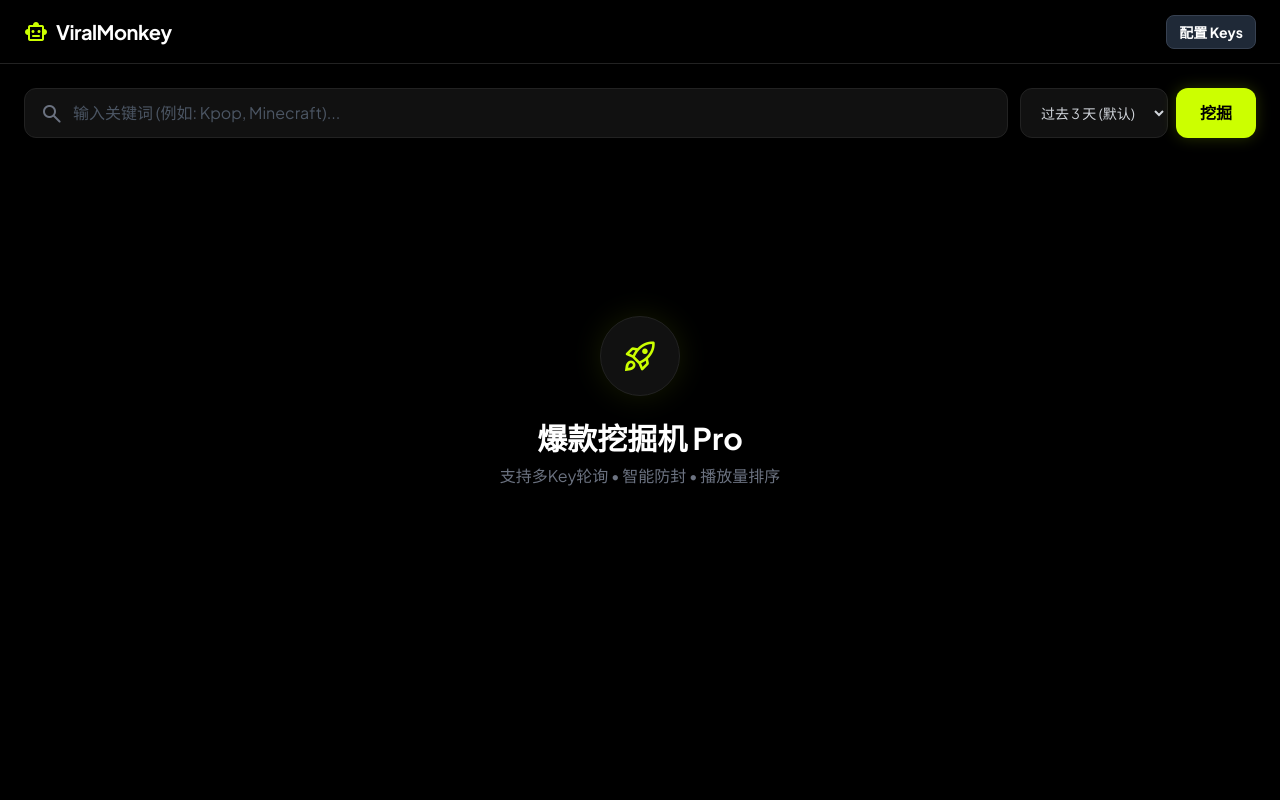
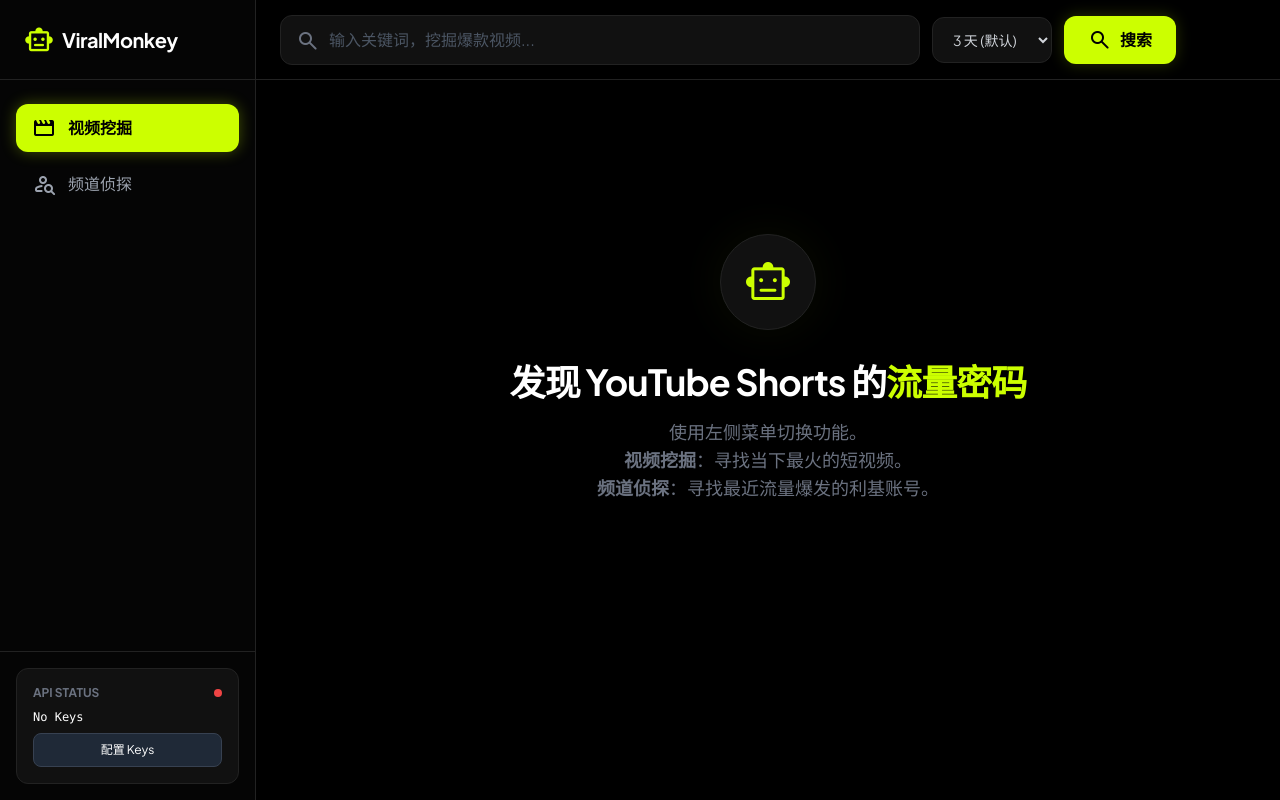
Before and after one commit to guanyishuaige/viral-engine-web, a Flask app: page / in a window 1280 px wide. Run offline with Flask 3, Linux system fonts and the light colour scheme; some libraries are stand-ins or nearby versions.

Commit message:
Add files via upload

```diff
--- a/templates/index.html
+++ b/templates/index.html
@@ -3,7 +3,7 @@
 <head>
     <meta charset="utf-8"/>
     <meta name="viewport" content="width=device-width, initial-scale=1.0"/>
-    <title>ViralMonkey Pro - 播放量霸榜</title>
+    <title>ViralMonkey Pro</title>
     <script src="https://cdn.tailwindcss.com"></script>
     <link href="https://fonts.googleapis.com/css2?family=Plus+Jakarta+Sans:wght@400;500;600;700&family=Material+Symbols+Rounded" rel="stylesheet"/>
     <script>
@@ -11,91 +11,150 @@
             darkMode: "class",
             theme: {
                 extend: {
-                    colors: { "bg-main": "#000", "primary": "#ccff00", "bg-card": "#111", "border-color": "#222" },
+                    colors: { "bg-main": "#000", "primary": "#ccff00", "bg-sidebar": "#050505", "bg-card": "#111", "border-color": "#222" },
                     fontFamily: { "sans": ["Plus Jakarta Sans", "sans-serif"] },
                 }
             }
         }
     </script>
     <style>
-        /* --- 核心修改：从瀑布流改为标准网格布局 --- */
-        .video-grid {
-            display: grid;
-            grid-template-columns: repeat(2, 1fr); /* 手机端 2 列 */
-            gap: 1rem;
-        }
-        @media (min-width: 768px) {
-            .video-grid { grid-template-columns: repeat(3, 1fr); gap: 1.5rem; } /* 平板 3 列 */
-        }
-        @media (min-width: 1024px) {
-            .video-grid { grid-template-columns: repeat(4, 1fr); } /* 笔记本 4 列 */
-        }
-        @media (min-width: 1440px) {
-            .video-grid { grid-template-columns: repeat(5, 1fr); } /* 大屏 5 列 */
-        }
+        .video-grid { display: grid; grid-template-columns: repeat(2, 1fr); gap: 1rem; }
+        @media (min-width: 768px) { .video-grid { grid-template-columns: repeat(3, 1fr); gap: 1.5rem; } }
+        @media (min-width: 1024px) { .video-grid { grid-template-columns: repeat(4, 1fr); } }
+        @media (min-width: 1440px) { .video-grid { grid-template-columns: repeat(5, 1fr); } }
+
+        /* 频道列表的 Grid */
+        .channel-grid { display: grid; grid-template-columns: repeat(1, 1fr); gap: 1rem; }
+        @media (min-width: 768px) { .channel-grid { grid-template-columns: repeat(2, 1fr); } }
+        @media (min-width: 1280px) { .channel-grid { grid-template-columns: repeat(3, 1fr); } }
     </style>
 </head>
-<body class="bg-bg-main text-white font-sans min-h-screen flex flex-col">
+<body class="bg-bg-main text-white font-sans h-screen flex overflow-hidden">
 
-    <header class="h-16 border-b border-border-color bg-black/80 backdrop-blur fixed w-full top-0 z-50 flex items-center justify-between px-4 md:px-6">
-        <a href="/" class="flex items-center gap-2 font-bold text-xl tracking-tight">
-            <span class="text-primary material-symbols-rounded">smart_toy</span> ViralMonkey
+    <aside class="w-64 bg-bg-sidebar border-r border-border-color flex-col hidden md:flex z-50">
+        <div class="h-20 flex items-center px-6 border-b border-border-color">
+            <span class="material-symbols-rounded text-primary text-3xl mr-2">smart_toy</span>
+            <span class="text-xl font-bold tracking-tight">ViralMonkey</span>
+        </div>
+
+        <nav class="flex-1 px-4 py-6 space-y-2">
+            <a href="/?mode=videos&query={{ query }}" class="flex items-center gap-3 px-4 py-3 rounded-xl transition-all {% if mode == 'videos' %}bg-primary text-black font-bold shadow-[0_0_15px_rgba(204,255,0,0.3)]{% else %}text-gray-400 hover:bg-white/5 hover:text-white{% endif %}">
+                <span class="material-symbols-rounded">movie</span>
+                视频挖掘
             </a>
-        <div class="flex items-center gap-4">
-            {% if api_keys %}
-            <div class="hidden sm:flex items-center gap-2 text-xs font-mono text-gray-500 bg-[#111] px-3 py-1 rounded border border-gray-800">
-                <span class="w-2 h-2 bg-green-500 rounded-full animate-pulse"></span>
-                KEYS: {{ api_keys|length }} 个可用
+
+            <a href="/?mode=channels&query={{ query }}" class="flex items-center gap-3 px-4 py-3 rounded-xl transition-all {% if mode == 'channels' %}bg-primary text-black font-bold shadow-[0_0_15px_rgba(204,255,0,0.3)]{% else %}text-gray-400 hover:bg-white/5 hover:text-white{% endif %}">
+                <span class="material-symbols-rounded">person_search</span>
+                频道侦探
+            </a>
+        </nav>
+
+        <div class="p-4 border-t border-border-color">
+            <div class="bg-bg-card rounded-xl p-4 border border-border-color">
+                <div class="flex items-center justify-between mb-2">
+                    <span class="text-xs text-gray-500 font-bold uppercase">API Status</span>
+                    <span class="w-2 h-2 rounded-full {% if api_keys %}bg-green-500 animate-pulse{% else %}bg-red-500{% endif %}"></span>
                 </div>
+                <div class="text-xs text-white font-mono mb-2">
+                    {% if api_keys %}{{ api_keys|length }} Keys Active{% else %}No Keys{% endif %}
+                </div>
+                <button onclick="document.getElementById('keyModal').classList.remove('hidden')" class="w-full text-xs bg-gray-800 hover:bg-gray-700 text-white py-2 rounded-lg transition border border-gray-700">配置 Keys</button>
+            </div>
+        </div>
+    </aside>
+
+    <main class="flex-1 flex flex-col relative overflow-hidden">
+
+        <header class="h-20 border-b border-border-color bg-bg-main/95 backdrop-blur flex items-center justify-between px-6 z-40">
+            <button class="md:hidden text-gray-400 mr-4"><span class="material-symbols-rounded">menu</span></button>
+
+            <form action="/" method="GET" class="flex-1 max-w-4xl flex items-center gap-3">
+                <input type="hidden" name="mode" value="{{ mode }}">
+
+                <div class="flex-1 relative group">
+                    <span class="absolute left-4 top-3.5 text-gray-500 material-symbols-rounded group-focus-within:text-primary transition">search</span>
+                    <input name="query" value="{{ query }}" placeholder="{% if mode == 'channels' %}输入关键词，寻找最近爆火的频道...{% else %}输入关键词，挖掘爆款视频...{% endif %}" class="w-full bg-bg-card border border-border-color rounded-xl pl-12 pr-4 py-3 focus:border-primary focus:ring-1 focus:ring-primary outline-none text-white placeholder-gray-600 transition shadow-lg">
+                </div>
+
+                {% if mode == 'videos' %}
+                <select name="duration" class="bg-bg-card border border-border-color rounded-xl px-4 py-3 text-sm focus:border-primary outline-none cursor-pointer text-gray-300 min-w-[120px] hidden sm:block">
+                    <option value="24h" {% if duration == '24h' %}selected{% endif %}>24 小时</option>
+                    <option value="72h" {% if duration == '72h' %}selected{% endif %}>3 天 (默认)</option>
+                    <option value="7d" {% if duration == '7d' %}selected{% endif %}>7 天</option>
+                    <option value="30d" {% if duration == '30d' %}selected{% endif %}>30 天</option>
+                </select>
                 {% endif %}
-            <button onclick="document.getElementById('keyModal').classList.remove('hidden')" class="text-sm font-bold hover:text-primary transition bg-gray-800 px-3 py-1.5 rounded-lg border border-gray-700">
-                {% if api_keys %}管理 Keys{% else %}配置 Keys{% endif %}
+
+                <button type="submit" class="bg-primary hover:bg-[#b3e600] text-black font-bold px-6 py-3 rounded-xl transition shadow-[0_0_15px_rgba(204,255,0,0.2)] whitespace-nowrap flex items-center gap-2">
+                    <span class="material-symbols-rounded">search</span> 搜索
                 </button>
-        </div>
+            </form>
         </header>
 
-    <div class="mt-20 px-4 md:px-6 max-w-[1600px] mx-auto w-full pb-20">
-
-        <form action="/" method="GET" class="flex flex-col md:flex-row gap-3 mb-8 sticky top-20 z-40 py-2 bg-bg-main/95 backdrop-blur">
-            <div class="flex-1 relative group">
-                <span class="absolute left-4 top-3.5 text-gray-500 material-symbols-rounded group-focus-within:text-primary transition">search</span>
-                <input name="query" value="{{ query }}" placeholder="输入关键词 (例如: Kpop, Minecraft)..." class="w-full bg-[#111] border border-border-color rounded-xl pl-12 pr-4 py-3 focus:border-primary focus:ring-1 focus:ring-primary outline-none text-white placeholder-gray-600 transition shadow-lg">
-            </div>
-
-            <div class="flex gap-2">
-                <select name="duration" class="bg-[#111] border border-border-color rounded-xl px-4 py-3 text-sm focus:border-primary outline-none cursor-pointer text-gray-300 min-w-[120px]">
-                    <option value="24h" {% if duration == '24h' %}selected{% endif %}>过去 24 小时</option>
-                    <option value="72h" {% if duration == '72h' %}selected{% endif %}>过去 3 天 (默认)</option>
-                    <option value="7d" {% if duration == '7d' %}selected{% endif %}>过去 7 天</option>
-                    <option value="30d" {% if duration == '30d' %}selected{% endif %}>过去 30 天</option>
-                    <option value="all" {% if duration == 'all' %}selected{% endif %}>不限时间</option>
-                </select>
-                <button type="submit" class="bg-primary hover:bg-[#b3e600] text-black font-bold px-6 rounded-xl transition shadow-[0_0_15px_rgba(204,255,0,0.2)] whitespace-nowrap">
-                    挖掘
-                </button>
-            </div>
-        </form>
+        <div class="flex-1 overflow-y-auto p-6 scroll-smooth">
 
             {% if error %}
-        <div class="bg-red-500/10 border border-red-500/20 text-red-400 p-4 rounded-xl mb-8 text-center flex flex-col items-center gap-2">
+            <div class="bg-red-500/10 border border-red-500/20 text-red-400 p-4 rounded-xl mb-6 text-center flex flex-col items-center gap-2 max-w-2xl mx-auto">
                 <span class="material-symbols-rounded text-3xl">error_outline</span>
                 <p>{{ error }}</p>
                 {% if "Key" in error or "配额" in error %}
-            <button onclick="document.getElementById('keyModal').classList.remove('hidden')" class="underline text-sm font-bold mt-2 bg-red-500/20 px-4 py-2 rounded-lg hover:bg-red-500/30">点击此处添加更多 API Key</button>
+                <button onclick="document.getElementById('keyModal').classList.remove('hidden')" class="underline text-sm font-bold mt-2">点击此处添加更多 API Key</button>
                 {% endif %}
             </div>
             {% endif %}
 
-        {% if videos %}
-        <div class="flex items-center gap-2 mb-6 text-sm text-gray-500">
-            <span class="bg-[#111] border border-border-color px-3 py-1 rounded-full">每页 50 条</span>
-            <span class="bg-[#111] border border-border-color px-3 py-1 rounded-full text-primary flex items-center gap-1">
-                <span class="material-symbols-rounded text-xs">visibility</span> 按播放量排序 (从左到右)
+            {% if results %}
+                <div class="flex items-center gap-3 mb-6">
+                    <span class="text-xl font-bold text-white">
+                        {% if mode == 'channels' %}🕵️ 发现流量频道{% else %}🔥 爆款视频{% endif %}
                     </span>
+                    <span class="bg-bg-card border border-border-color px-3 py-1 rounded-full text-xs text-gray-400">
+                        {{ results|length }} 个结果
+                    </span>
+                    {% if mode == 'videos' %}
+                    <span class="bg-bg-card border border-border-color px-3 py-1 rounded-full text-xs text-primary flex items-center gap-1">
+                        <span class="material-symbols-rounded text-xs">visibility</span> 按播放量排序
+                    </span>
+                    {% endif %}
                 </div>
 
-        <div class="video-grid">
-            {% for v in videos %}
+                {% if mode == 'channels' %}
+                    <div class="channel-grid pb-20">
+                        {% for c in results %}
+                        <div class="bg-bg-card border border-border-color rounded-xl p-5 hover:border-primary/50 transition duration-300 flex items-start gap-4 group relative overflow-hidden">
+                            <a href="https://www.youtube.com/channel/{{ c.id }}" target="_blank" class="shrink-0 relative">
+                                <img src="{{ c.thumb }}" class="w-16 h-16 rounded-full border-2 border-border-color group-hover:border-primary transition">
+                            </a>
+
+                            <div class="flex-1 min-w-0">
+                                <a href="https://www.youtube.com/channel/{{ c.id }}" target="_blank" class="block">
+                                    <h3 class="font-bold text-lg text-white truncate hover:text-primary transition">{{ c.title }}</h3>
+                                </a>
+                                <div class="text-sm text-gray-500 mb-3 flex items-center gap-3">
+                                    <span class="flex items-center gap-1"><span class="material-symbols-rounded text-sm">group</span> {{ c.subs|fmt_num }} 粉丝</span>
+                                    <span class="flex items-center gap-1"><span class="material-symbols-rounded text-sm">video_library</span> {{ c.video_count }} 视频</span>
+                                </div>
+
+                                <div class="bg-black/50 rounded-lg p-2 border border-border-color/50">
+                                    <div class="text-[10px] text-primary uppercase font-bold mb-1">近期流量密码 (30天内)</div>
+                                    <a href="https://www.youtube.com/watch?v={{ c.viral_video_id }}" target="_blank" class="flex items-center gap-2 group/video hover:bg-white/5 rounded p-1 transition">
+                                        <span class="material-symbols-rounded text-red-500 text-sm">play_circle</span>
+                                        <div class="truncate text-xs text-gray-300 group-hover/video:text-white flex-1">{{ c.viral_video_title }}</div>
+                                        <div class="text-xs font-bold text-white whitespace-nowrap">{{ c.viral_views|fmt_num }}</div>
+                                    </a>
+                                </div>
+                            </div>
+
+                            <a href="https://www.youtube.com/channel/{{ c.id }}" target="_blank" class="absolute top-4 right-4 text-gray-600 hover:text-white transition">
+                                <span class="material-symbols-rounded">open_in_new</span>
+                            </a>
+                        </div>
+                        {% endfor %}
+                    </div>
+
+                {% else %}
+                    <div class="video-grid pb-20">
+                        {% for v in results %}
                         <div class="bg-bg-card rounded-xl overflow-hidden border border-border-color group hover:border-primary/50 transition duration-300 hover:-translate-y-1 hover:shadow-xl flex flex-col">
                             <a href="https://youtube.com/watch?v={{ v.id }}" target="_blank" class="block relative aspect-[9/16] bg-gray-900">
                                 <img src="{{ v.thumb }}" class="w-full h-full object-cover opacity-90 group-hover:scale-105 transition duration-700">
@@ -108,7 +167,6 @@
                                     </div>
                                 </div>
                             </a>
-
                             <div class="p-4 flex flex-col flex-1">
                                 <div class="text-[10px] text-gray-500 mb-2 flex justify-between uppercase font-bold tracking-wider">
                                     <span>{{ v.ago }}</span>
@@ -120,7 +178,6 @@
                                 <h3 class="font-bold text-sm line-clamp-2 leading-snug mb-3 text-gray-200 group-hover:text-primary cursor-pointer" onclick="window.open('https://youtube.com/watch?v={{ v.id }}', '_blank')">
                                     {{ v.title }}
                                 </h3>
-
                                 <a href="https://www.youtube.com/channel/{{ v.channel_id }}" target="_blank" class="flex items-center gap-2 pt-3 border-t border-border-color hover:bg-white/5 -mx-4 px-4 py-2 transition mt-auto group/channel">
                                     <div class="w-6 h-6 rounded-full bg-gray-800 flex items-center justify-center text-[10px] text-white font-bold ring-1 ring-gray-700">{{ v.channel[0] }}</div>
                                     <span class="text-xs font-medium text-gray-400 truncate group-hover/channel:text-white transition">{{ v.channel }}</span>
@@ -133,28 +190,33 @@
 
                     {% if next_token %}
                     <div class="flex justify-center py-12">
-            <a href="/?query={{ query }}&duration={{ duration }}&page_token={{ next_token }}" class="bg-[#111] hover:bg-primary hover:text-black text-white border border-border-color px-8 py-3 rounded-full font-bold transition flex items-center gap-2 shadow-lg">
+                        <a href="/?mode=videos&query={{ query }}&duration={{ duration }}&page_token={{ next_token }}" class="bg-bg-card hover:bg-primary hover:text-black text-white border border-border-color px-8 py-3 rounded-full font-bold transition flex items-center gap-2 shadow-lg">
                             加载下 50 条 <span class="material-symbols-rounded">expand_more</span>
                         </a>
                     </div>
+                    {% endif %}
                 {% endif %}
 
             {% elif query and not error %}
                 <div class="flex flex-col items-center justify-center py-32 text-gray-600">
                     <span class="material-symbols-rounded text-6xl opacity-30 mb-4">search_off</span>
-            <p class="text-lg">未找到 "{{ query }}" 相关的视频</p>
-            <p class="text-sm mt-2 opacity-50">尝试把时间改为 "7天" 或 "不限时间"</p>
+                    <p class="text-lg">未找到相关结果</p>
                 </div>
             {% else %}
-        <div class="flex flex-col items-center justify-center h-[60vh] text-center">
-            <div class="w-20 h-20 bg-[#111] rounded-full flex items-center justify-center mb-6 border border-border-color shadow-[0_0_30px_rgba(204,255,0,0.1)]">
-                <span class="material-symbols-rounded text-4xl text-primary">rocket_launch</span>
+                <div class="flex flex-col items-center justify-center h-[70vh] text-center max-w-2xl mx-auto">
+                    <div class="w-24 h-24 bg-bg-card rounded-full flex items-center justify-center mb-8 border border-border-color shadow-[0_0_50px_rgba(204,255,0,0.05)]">
+                        <span class="material-symbols-rounded text-5xl text-primary">smart_toy</span>
                     </div>
-            <h1 class="text-3xl font-bold text-white mb-2">爆款挖掘机 Pro</h1>
-            <p class="text-gray-500 mb-8">支持多Key轮询 • 智能防封 • 播放量排序</p>
+                    <h1 class="text-4xl font-bold text-white mb-4 tracking-tight">发现 YouTube Shorts 的<span class="text-primary">流量密码</span></h1>
+                    <p class="text-gray-500 mb-8 text-lg">
+                        使用左侧菜单切换功能。<br>
+                        <strong>视频挖掘</strong>：寻找当下最火的短视频。<br>
+                        <strong>频道侦探</strong>：寻找最近流量爆发的利基账号。
+                    </p>
                 </div>
             {% endif %}
         </div>
+    </main>
 
     <div id="keyModal" class="hidden fixed inset-0 z-[100] bg-black/90 flex items-center justify-center backdrop-blur-sm">
         <div class="bg-[#111] border border-border-color p-8 rounded-2xl w-full max-w-lg shadow-2xl relative">
@@ -162,7 +224,6 @@
             <h3 class="text-xl font-bold mb-4 text-white flex items-center gap-2">
                 <span class="material-symbols-rounded text-primary">vpn_key</span> 配置 API Keys
             </h3>
-
             <div class="bg-gray-800/50 rounded-xl p-4 mb-4 border border-gray-700">
                 <h4 class="text-xs font-bold text-white mb-2 flex items-center gap-2">
                     <span class="material-symbols-rounded text-primary text-sm">help</span> 如何获取免费 API Key?
@@ -174,10 +235,9 @@
                     <li>左侧菜单 "Credentials" -> "Create Credentials" -> <strong>"API Key"</strong>。</li>
                 </ol>
             </div>
-
             <form action="/" method="POST">
                 <label class="block text-xs font-bold text-gray-400 mb-2">粘贴 Keys (系统会自动轮询，一行一个)</label>
-                <textarea name="api_keys_input" rows="5" placeholder="AIzaSy...&#10;AIzaSy...&#10;AIzaSy..." class="w-full bg-black border border-border-color rounded-xl px-4 py-3 text-white mb-4 focus:border-primary outline-none transition font-mono text-xs leading-relaxed">{% if api_keys %}{{ api_keys|join('\n') }}{% endif %}</textarea>
+                <textarea name="api_keys_input" rows="5" placeholder="AIzaSy...&#10;AIzaSy..." class="w-full bg-black border border-border-color rounded-xl px-4 py-3 text-white mb-4 focus:border-primary outline-none transition font-mono text-xs leading-relaxed">{% if api_keys %}{{ api_keys|join('\n') }}{% endif %}</textarea>
                 <button type="submit" class="w-full bg-primary hover:bg-[#b3e600] text-black font-bold py-3 rounded-xl transition shadow-lg shadow-primary/20">保存并使用</button>
             </form>
         </div>
```
Lines whose indentation alone changed are shown as unchanged.
